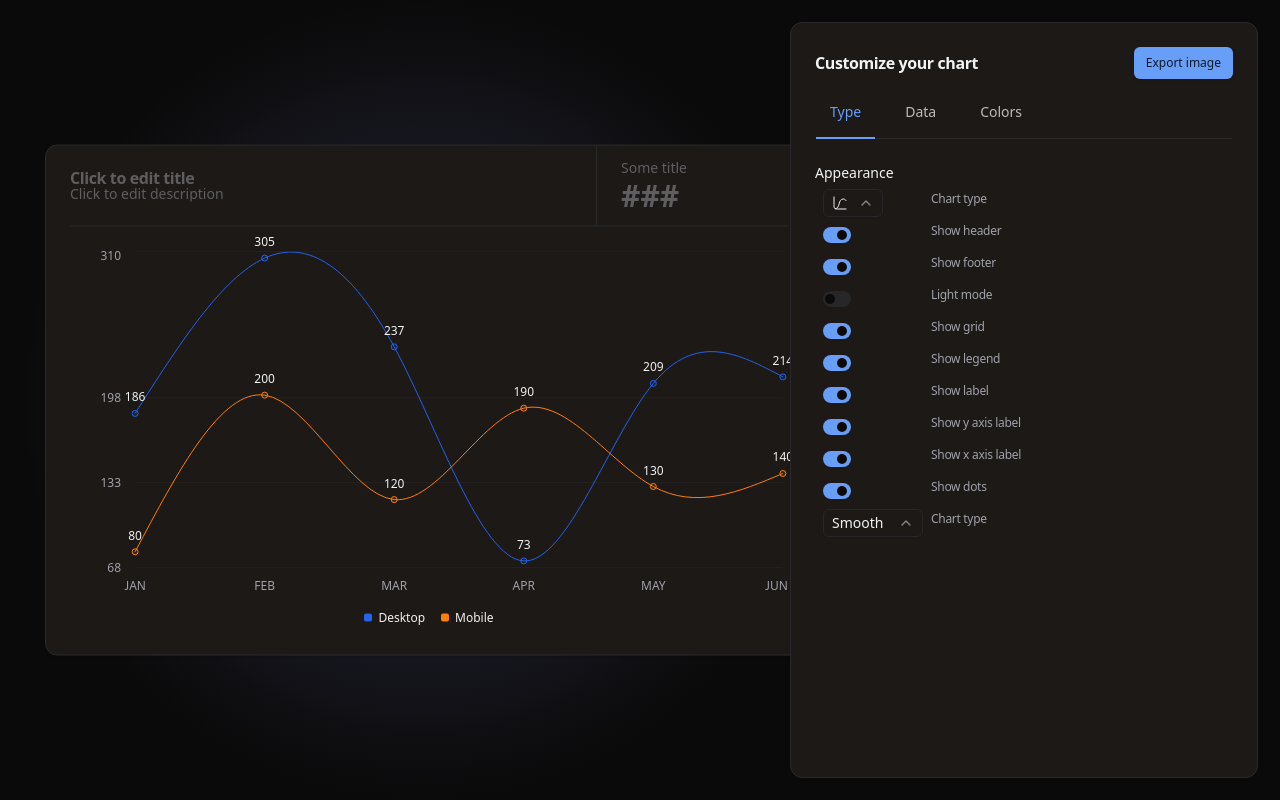
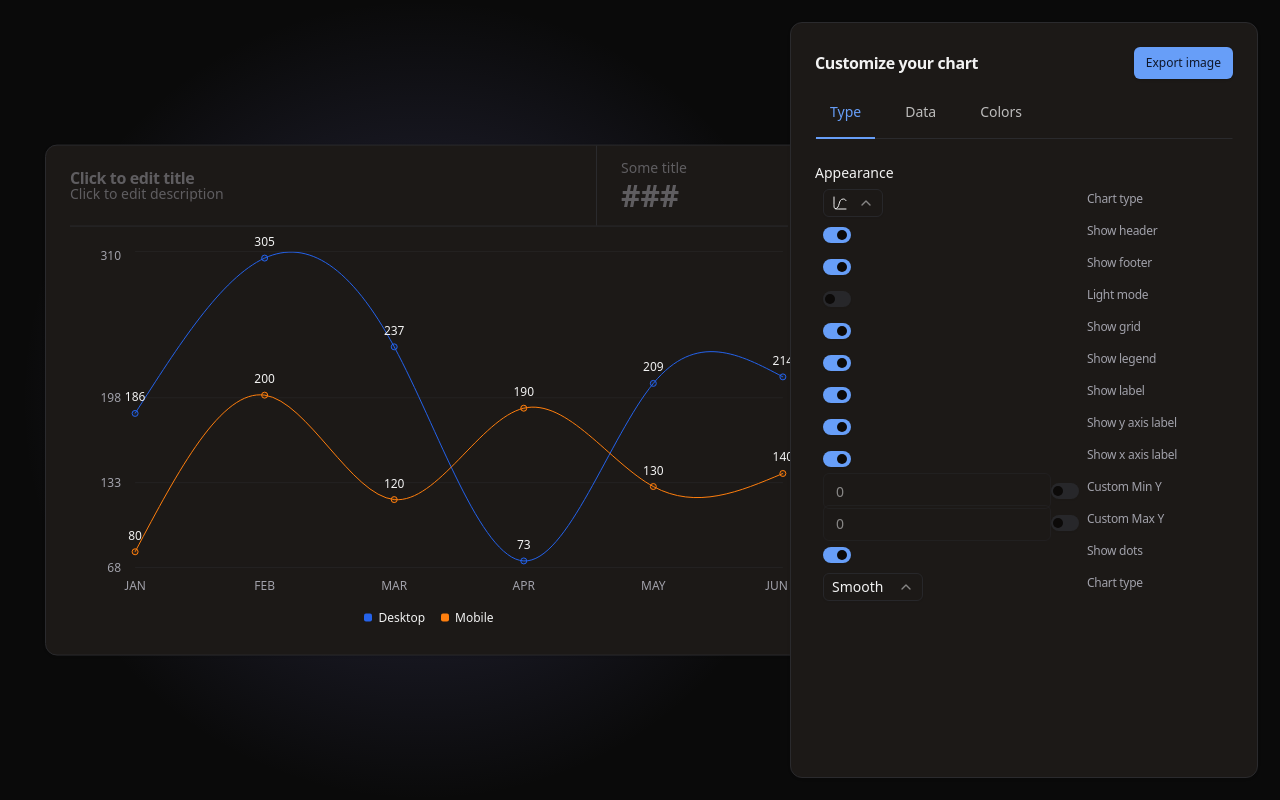
Before and after one commit to Vahor/charts.vahor.fr, a Next.js app: page / in a window 1280 px wide. Built offline with nearby package versions, Linux system fonts and the light colour scheme.

Commit message:
custom min/max

```diff
--- a/app/(main)/chart.store.ts
+++ b/app/(main)/chart.store.ts
@@ -65,6 +65,12 @@ export type ChartStore = {
 
 	showYAxisLabel: boolean;
 	setShowYAxisLabel: (yAxisLabel: ChartStore["showYAxisLabel"]) => void;
+
+	customMinY: number | undefined;
+	setCustomMinY: (customMinY: ChartStore["customMinY"]) => void;
+
+	customMaxY: number | undefined;
+	setCustomMaxY: (customMaxY: ChartStore["customMaxY"]) => void;
 
 	chartTitle: string;
 	setChartTitle: (chartTitle: ChartStore["chartTitle"]) => void;
@@ -283,6 +289,12 @@ export const useChartStore = create<ChartStore>()(
 				showYAxisLabel: true,
 				setShowYAxisLabel: (yAxisLabel) => set({ showYAxisLabel: yAxisLabel }),
 
+				customMinY: undefined,
+				setCustomMinY: (customMinY) => set({ customMinY }),
+
+				customMaxY: undefined,
+				setCustomMaxY: (customMaxY) => set({ customMaxY }),
+
 				chartTitle: "",
 				setChartTitle: (chartTitle) => set({ chartTitle: chartTitle }),
 				chartDescription: "",
--- a/app/(main)/components/chart/type-area-chart.tsx
+++ b/app/(main)/components/chart/type-area-chart.tsx
@@ -28,6 +28,8 @@ export function AreaChart() {
 	const showLabel = useChartStore((state) => state.showLabel);
 	const showXAxisLabel = useChartStore((state) => state.showXAxisLabel);
 	const showYAxisLabel = useChartStore((state) => state.showYAxisLabel);
+	const customMaxY = useChartStore((state) => state.customMaxY);
+	const customMinY = useChartStore((state) => state.customMinY);
 
 	const chartData = useChartStore((state) => state.chartData);
 	const chartDataPath = useChartStore((state) => state.chartDataPath);
@@ -53,7 +55,7 @@ export function AreaChart() {
 						tickLine={false}
 						axisLine={false}
 						tickMargin={8}
-						domain={["dataMin - 5", "dataMax + 5"]}
+						domain={[customMinY ?? "dataMin - 5", customMaxY ?? "dataMax + 5"]}
 						allowDataOverflow={true}
 					/>
 				)}
--- a/app/(main)/components/chart/type-bar-chart.tsx
+++ b/app/(main)/components/chart/type-bar-chart.tsx
@@ -28,6 +28,8 @@ export function BarChart() {
 	const showLabel = useChartStore((state) => state.showLabel);
 	const showXAxisLabel = useChartStore((state) => state.showXAxisLabel);
 	const showYAxisLabel = useChartStore((state) => state.showYAxisLabel);
+	const customMaxY = useChartStore((state) => state.customMaxY);
+	const customMinY = useChartStore((state) => state.customMinY);
 
 	const chartData = useChartStore((state) => state.chartData);
 	const chartDataPath = useChartStore((state) => state.chartDataPath);
@@ -53,7 +55,7 @@ export function BarChart() {
 						tickLine={false}
 						axisLine={false}
 						tickMargin={8}
-						domain={["dataMin - 5", "dataMax + 5"]}
+						domain={[customMinY ?? "dataMin - 5", customMaxY ?? "dataMax + 5"]}
 						allowDataOverflow={true}
 					/>
 				)}
--- a/app/(main)/components/chart/type-line-chart.tsx
+++ b/app/(main)/components/chart/type-line-chart.tsx
@@ -28,6 +28,8 @@ export function LineChart() {
 	const showLabel = useChartStore((state) => state.showLabel);
 	const showXAxisLabel = useChartStore((state) => state.showXAxisLabel);
 	const showYAxisLabel = useChartStore((state) => state.showYAxisLabel);
+	const customMaxY = useChartStore((state) => state.customMaxY);
+	const customMinY = useChartStore((state) => state.customMinY);
 
 	const chartData = useChartStore((state) => state.chartData);
 	const chartDataPath = useChartStore((state) => state.chartDataPath);
@@ -53,7 +55,7 @@ export function LineChart() {
 						tickLine={false}
 						axisLine={false}
 						tickMargin={8}
-						domain={["dataMin - 5", "dataMax + 5"]}
+						domain={[customMinY ?? "dataMin - 5", customMaxY ?? "dataMax + 5"]}
 						allowDataOverflow={true}
 					/>
 				)}
--- /dev/null
+++ b/app/(main)/components/navigation/type/custom-max-y-input.tsx
@@ -0,0 +1,27 @@
+"use client";
+
+import { useChartStore } from "@/app/(main)/chart.store";
+import { NavigationItem } from "@/app/(main)/components/navigation/navigation-item";
+import { Input } from "@/components/input";
+import { Switch } from "@/components/switch";
+
+export const CustomMaxYInput = () => {
+	const customMaxY = useChartStore((state) => state.customMaxY);
+	const setCustomMaxY = useChartStore((state) => state.setCustomMaxY);
+
+	return (
+		<NavigationItem title="Custom Max Y" id="custom-max-y">
+			<Input
+				id="custom-max-y"
+				type="number"
+				disabled={customMaxY === undefined}
+				value={customMaxY ?? 0}
+				onChange={(e) => setCustomMaxY(Number(e.target.value))}
+			/>
+			<Switch
+				checked={customMaxY !== undefined}
+				onCheckedChange={(e) => setCustomMaxY(e ? 0 : undefined)}
+			/>
+		</NavigationItem>
+	);
+};
--- /dev/null
+++ b/app/(main)/components/navigation/type/custom-min-y-input.tsx
@@ -0,0 +1,27 @@
+"use client";
+
+import { useChartStore } from "@/app/(main)/chart.store";
+import { NavigationItem } from "@/app/(main)/components/navigation/navigation-item";
+import { Input } from "@/components/input";
+import { Switch } from "@/components/switch";
+
+export const CustomMinYInput = () => {
+	const customMinY = useChartStore((state) => state.customMinY);
+	const setCustomMinY = useChartStore((state) => state.setCustomMinY);
+
+	return (
+		<NavigationItem title="Custom Min Y" id="custom-min-y">
+			<Input
+				id="custom-min-y"
+				type="number"
+				disabled={customMinY === undefined}
+				value={customMinY ?? 0}
+				onChange={(e) => setCustomMinY(Number(e.target.value))}
+			/>
+			<Switch
+				checked={customMinY !== undefined}
+				onCheckedChange={(e) => setCustomMinY(e ? 0 : undefined)}
+			/>
+		</NavigationItem>
+	);
+};
--- a/app/(main)/components/navigation/type/side-panel-type.tsx
+++ b/app/(main)/components/navigation/type/side-panel-type.tsx
@@ -6,6 +6,8 @@ import { ShowLegendSwitch } from "@/app/(main)/components/navigation/type/show-l
 
 import { useChartStore } from "@/app/(main)/chart.store";
 import { NavigationGroup } from "@/app/(main)/components/navigation/navigation-group";
+import { CustomMaxYInput } from "@/app/(main)/components/navigation/type/custom-max-y-input";
+import { CustomMinYInput } from "@/app/(main)/components/navigation/type/custom-min-y-input";
 import { LineChartCurveType } from "@/app/(main)/components/navigation/type/line-chart-curve-type";
 import { ShowDotsSwitch } from "@/app/(main)/components/navigation/type/show-dots-switch";
 import { ShowFooterSwitch } from "@/app/(main)/components/navigation/type/show-footer-switch";
@@ -27,6 +29,8 @@ export const SidePanelType: React.FC = () => {
 				<ShowLabelSwitch />
 				<YAxisLabelSwitch />
 				<XAxisLabelSwitch />
+				<CustomMinYInput />
+				<CustomMaxYInput />
 				{(chartType === "line" || chartType === "area") && <ShowDotsSwitch />}
 				{chartType === "line" && <LineChartCurveType />}
 			</NavigationGroup>
```
